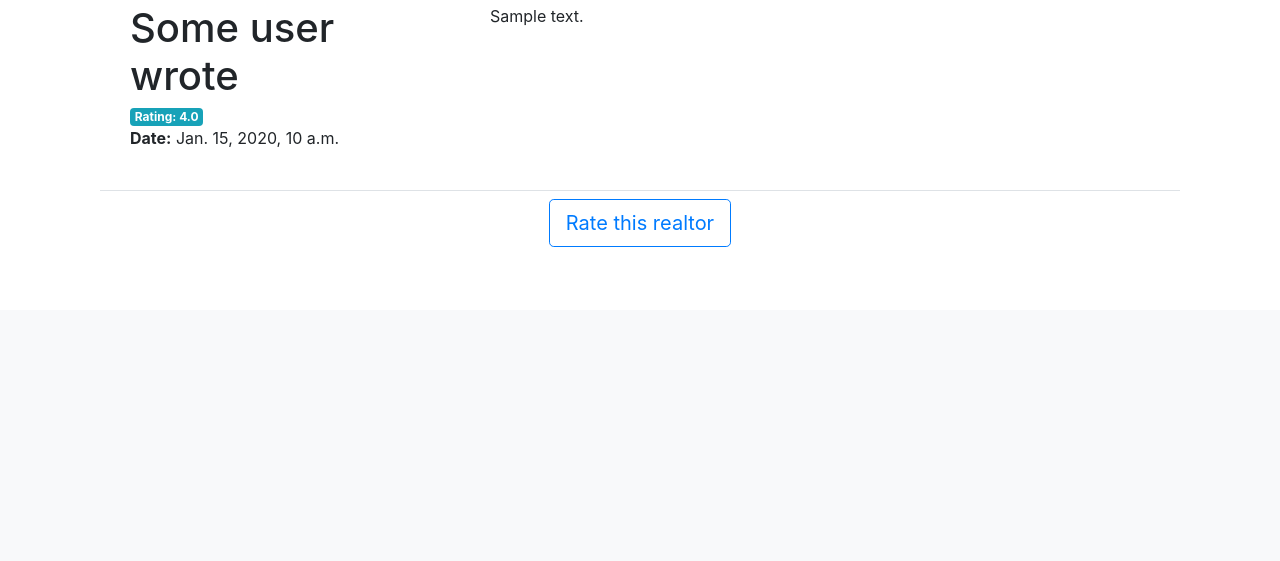
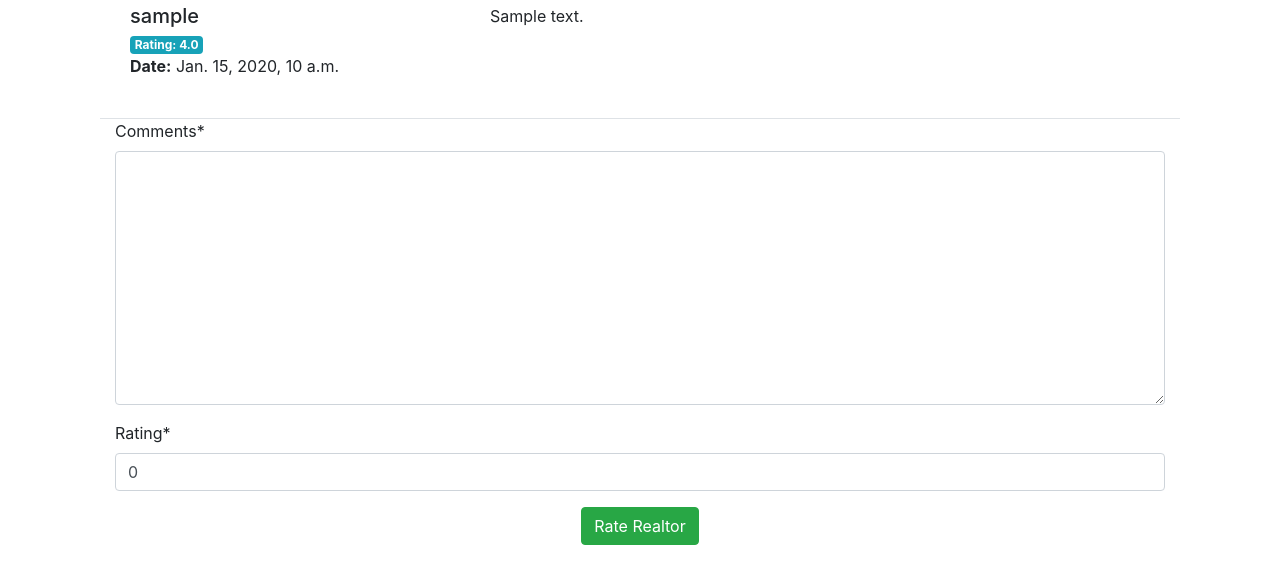
Before and after one commit to keithlowc/rate_my_realtor, a Django app: page /realtors/1/ in a window 1280 px wide. Shown: the part 490-1051 px from the top of the page. Before the commit the page ends 737 px from the top, so only its background shows below. Run offline with Django 3.2, Linux system fonts and the light colour scheme; a user stored in the database is signed in; tables that the repository leaves empty hold one stand-in row (values such as "Sample post"); some libraries are stand-ins or nearby versions.

Commit message:
added comment functionality

```diff
--- a/realtor/forms.py
+++ b/realtor/forms.py
@@ -1,8 +1,13 @@
 from django import forms
-from realtor.models import Agent
+from realtor.models import Agent, AgentsData
 
 
 class AddAgentForm(forms.ModelForm):
     class Meta:
         model = Agent
         fields = ['name', 'last_name', 'company', 'email', 'phone_number', 'about', 'rating']
+
+class AddAgentDataForm(forms.ModelForm):
+    class Meta:
+        model = AgentsData
+        fields = ['comments', 'rating']
--- a/realtor/models.py
+++ b/realtor/models.py
@@ -1,5 +1,5 @@
 from django.db import models
-
+from users.models import CustomUser
 # Create your models here.
 
 class RealtorAgency(models.Model):
@@ -29,11 +29,13 @@ class Agent(models.Model):
 
 class AgentsData(models.Model):
     agent = models.ForeignKey(Agent, on_delete=models.CASCADE)
-    comments = models.CharField(
-        max_length=250, blank=False, null=False, default=None)
+    comments = models.TextField(
+        max_length=350, blank=False, null=False, default=None)
     rating = models.FloatField(default=0)
     created_at = models.DateTimeField(auto_now_add=True)
-    #created_by = models.something
+    created_by = models.ForeignKey(CustomUser, on_delete=models.CASCADE,
+                                    related_name='user_created_by',
+                                    default=None, null=True, blank=True)
 
     def __str__(self):
         return f'{self.agent.name} {self.agent.last_name} - Rated: {self.rating}'
--- a/realtor/views.py
+++ b/realtor/views.py
@@ -5,7 +5,9 @@ from django.shortcuts import redirect
 from django.contrib import messages
 
 from .models import Agent, AgentsData
-from .forms import AddAgentForm
+from .forms import AddAgentForm, AddAgentDataForm
+
+from users.models import CustomUser
 
 class AgentView(View):
 
@@ -22,7 +24,22 @@ class AgentView(View):
     def get_agent(request, pk):
         agent_personal_info = Agent.objects.get(id=pk)
         agent_data = AgentsData.objects.filter(agent=agent_personal_info)
-        form = AddAgentForm()
+        user = request.user
+
+        if request.method == 'POST':
+            form = AddAgentDataForm(request.POST)
+
+            if form.is_valid():
+                comment = form.save(commit=False)
+                comment.agent = agent_personal_info
+                comment.created_by = user
+                comment.save()
+
+                messages.success(request, 'Succesfully added comment')
+                return redirect('agent_detailed_view', pk)
+        else:
+            form = AddAgentDataForm()
+
         context = {
             'agent_personal_info': agent_personal_info,
             'agent_data': agent_data,
@@ -32,6 +49,7 @@ class AgentView(View):
 
 
 class AgentForm():
+
     def add_agent(request):
         if request.method == 'POST':
             form = AddAgentForm(request.POST)
--- a/templates/realtor/agents/detailed_agent.html
+++ b/templates/realtor/agents/detailed_agent.html
@@ -1,4 +1,6 @@
 {% extends 'base.html' %}
+
+{% load crispy_forms_tags %}
 
 {% block content %}
 
@@ -45,7 +47,7 @@
                 <div class="row mt-4 pb-4 border-bottom">
                     <div class="col-lg-4">
                         <div class="container">
-                            <h1>Some user wrote</h2>
+                            <h5>{{ data.created_by.username }}</h5>
                             <span class="badge badge-info">Rating: {{ data.rating }} </span>
                             <p><b>Date:</b> {{ data.created_at }}</p>
                         </div>
@@ -60,11 +62,29 @@
             {% endfor %}
         {% endif %}
 
-        <div class="row mt-2 mb-2">
-            <div class="col-lg-4 offset-lg-4 text-center">
-                <a class="btn btn-outline-primary btn-lg" href="{% url 'list_agents' %}">Rate this realtor</a>
+        {% if user.is_authenticated %}
+            <form method="POST">
+                {% csrf_token %}
+                {{ form|crispy }}
+                <div class="row mt-2 mb-2">
+                    <div class="col-lg-4 offset-lg-4 text-center">
+                        <button type="submit" class="btn btn-success">Rate Realtor</button>
+                        {% comment %} <a type="submit" class="btn btn-outline-primary btn-lg" href="{% url 'list_agents' %}">Rate this realtor</a> {% endcomment %}
+                    </div>
+                </div>
+            </form>
+
+
+        {% else %}
+            <div class="row mt-2 mb-2">
+                <div class="col-lg-4 offset-lg-4 text-center">
+                    <a class="btn btn-outline-primary btn-lg" href="{% url 'list_agents' %}">Rate this realtor</a>
+                </div>
             </div>
-        </div>
+        {% endif %}
+
+
+
     </div>
 
 
--- a/templates/realtor/agents/forms/add_agent_form.html
+++ b/templates/realtor/agents/forms/add_agent_form.html
@@ -3,7 +3,7 @@
 {% load crispy_forms_tags %}
 
 {% block content %}
-    <form method="post">
+    <form method="POST">
         {% csrf_token %}
 
         <div class="form-row">
```
Also changed, not shown: realtor/migrations/0002_agentsdata_created_by.py (added), realtor/migrations/0003_auto_20190620_1432.py (added), realtor/migrations/0004_auto_20190620_1438.py (added), realtor/migrations/0005_auto_20190620_1439.py (added), realtor/migrations/0006_auto_20190620_1532.py (added).
